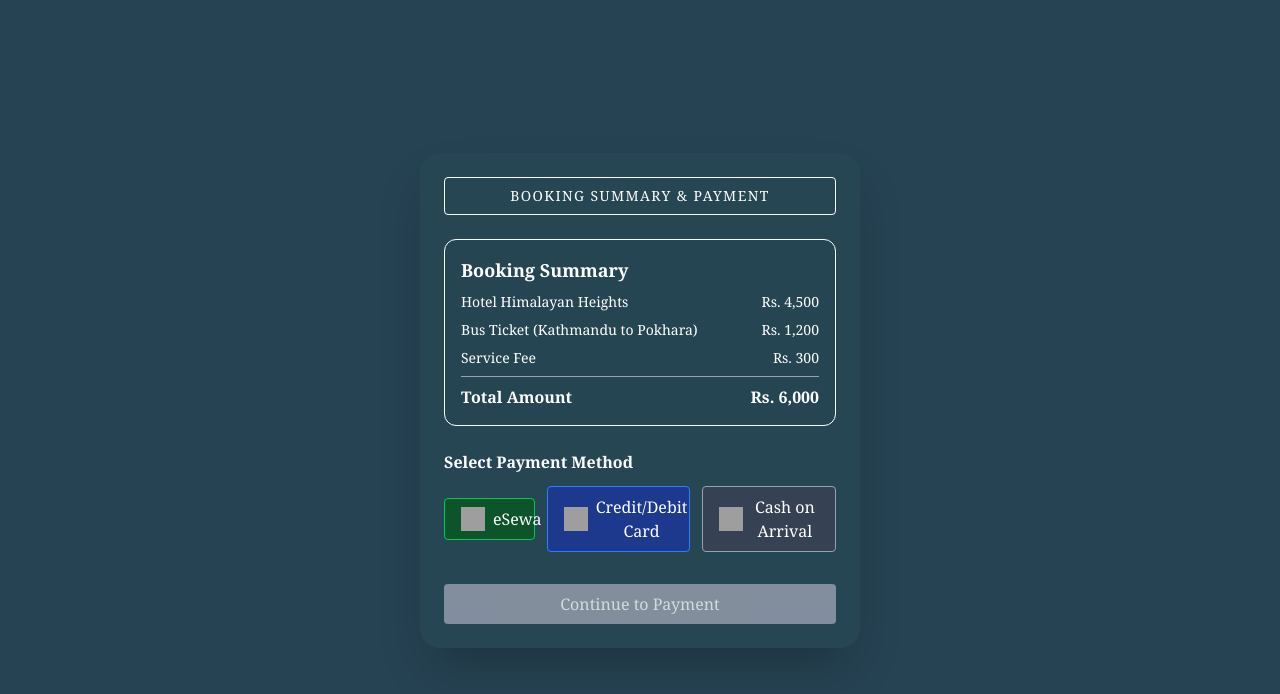
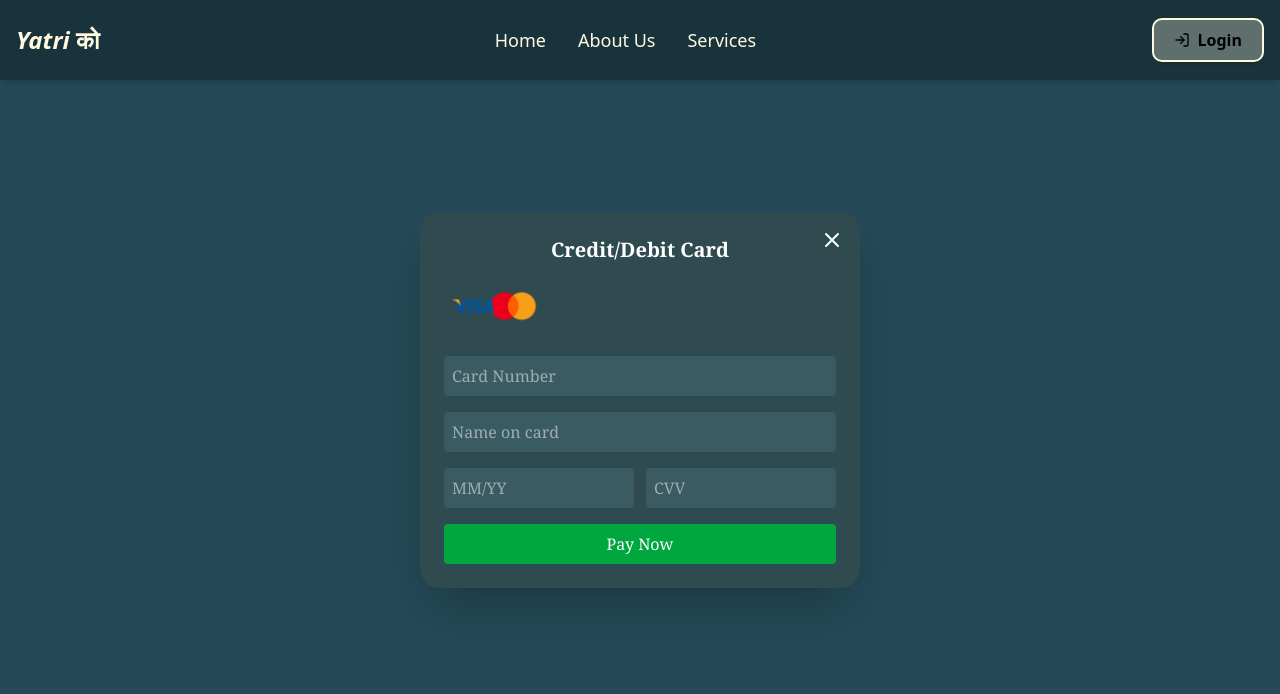
Before and after one commit to yatriKo/yatriKo-core, a Next.js app in the folder client/: page /payment in a window 1280 px wide. Both pictures are taken after a click on the button "Credit/Debit Card". Shown: the top 694 px of the page. Built offline with nearby package versions, Linux system fonts and the light colour scheme; grey boxes are pictures that could not be loaded.

Commit message:
add the payment options and change in icon

```diff
--- a/client/app/payment/page.tsx
+++ b/client/app/payment/page.tsx
@@ -1,79 +1,152 @@
-// payment/PaymentPopup.tsx
 'use client';
 
-import React from 'react';
+import React, { useState } from 'react';
+import { CheckCircle, X,CreditCard, Wallet } from 'lucide-react';
 
-interface PaymentPopupProps {
-  setPaymentPopupActive: (value: boolean) => void;
-  setFinalPopupActive: (value: boolean) => void;
-}
 
-const PaymentPopup: React.FC<PaymentPopupProps> = ({
-  setPaymentPopupActive,
-  setFinalPopupActive,
-}) => {
+
+const PaymentPage: React.FC = () => {
+    const [activeStep, setActiveStep] = useState<'summary' | 'card' | 'cash' | 'success'>('summary');
+    const [paymentMethod, setPaymentMethod] = useState<'Credit/Debit' | 'Cash on Arrival'>('Credit/Debit');
+
+    const handleCardClick = () => {
+      setPaymentMethod('Credit/Debit');
+      setActiveStep('card');
+    };
+    const handleCashClick = () => {
+      setPaymentMethod('Cash on Arrival');
+      setActiveStep('cash');
+    };
+    const handlePaymentSuccess = () => setActiveStep('success');
+    const handleBack = () => setActiveStep('summary');
+
+    const CloseButton = () => (
+      <button onClick={handleBack} className="absolute top-4 right-4 text-white hover:text-gray-300">
+        <X size={24} />
+      </button>
+    );
+
     return (
-    <div className="fixed inset-0 bg-[#264353] z-[3999] flex items-center justify-center">
-      <div className="custom-popup w-[440px] bg-[#264653] rounded-[20px] p-6 text-white text-left shadow-2xl font-serif space-y-6">
+      <div className="min-h-screen bg-[#254957] flex items-center justify-center py-10 font-serif relative">
+        {activeStep === 'summary' && (
+          <div className="w-[440px] bg-[#2F4B50] rounded-[20px] p-6 text-white text-left shadow-2xl space-y-6">
             <h2 className="border border-white text-center w-full px-4 py-2 rounded tracking-widest uppercase text-sm">
               Booking Summary & Payment
             </h2>
 
-        {/* Booking Summary */}
-        <div className="bg-[#264653E5] rounded-[12px] p-4 space-y-2 border border-white">
+            <div className="rounded-[12px] p-4 space-y-2 border border-white">
               <h3 className="text-lg font-semibold">Booking Summary</h3>
               <div className="flex justify-between text-sm">
-            <span>Hotel Himalayan Heights</span>
-            <span>Rs. 4,500</span>
+                <span>Hotel Himalayan Heights</span><span>Rs. 4,500</span>
               </div>
               <div className="flex justify-between text-sm">
-            <span>Bus Ticket (Kathmandu to Pokhara)</span>
-            <span>Rs. 1,200</span>
+                <span>Bus Ticket (Kathmandu to Pokhara)</span><span>Rs. 1,200</span>
               </div>
               <div className="flex justify-between text-sm">
-            <span>Service Fee</span>
-            <span>Rs. 300</span>
+                <span>Service Fee</span><span>Rs. 300</span>
               </div>
               <hr className="border-gray-400" />
               <div className="flex justify-between font-semibold text-base">
-            <span>Total Amount</span>
-            <span>Rs. 6,000</span>
+                <span>Total Amount</span><span>Rs. 6,000</span>
               </div>
             </div>
 
-        {/* Payment Methods */}
             <div className="space-y-3">
-          <h3 className="text-white text-base font-semibold">Select Payment Method</h3>
-          <div className="flex justify-between items-center gap-3">
-            <button className="flex items-center gap-2 px-4 py-2 border border-green-500 rounded bg-green-900 hover:bg-green-800 transition">
-              <img src="/images/esewa.png" alt="eSewa" className="w-6 h-6" />
-              <span>eSewa</span>
+  <h3 className="text-base font-semibold">Select Payment Method</h3>
+  <div className="flex justify-between gap-4">
+    <button
+      onClick={handleCardClick}
+      className="flex flex-col items-center justify-center gap-2 w-1/2 py-4 border border-white rounded-xl text-white hover:bg-[#3b5b63] transition"
+    >
+      <CreditCard size={32} className="text-blue-400" />
+      <span className="text-sm">Credit/Debit Card</span>
     </button>
-            <button className="flex items-center gap-2 px-4 py-2 border border-blue-500 rounded bg-blue-900 hover:bg-blue-800 transition">
-              <img src="/images/card.png" alt="Card" className="w-6 h-6" />
-              <span>Credit/Debit Card</span>
-            </button>
-            <button className="flex items-center gap-2 px-4 py-2 border border-gray-400 rounded bg-gray-700 hover:bg-gray-600 transition">
-              <img src="/images/cash.png" alt="Cash" className="w-6 h-6" />
-              <span>Cash on Arrival</span>
+    <button
+      onClick={handleCashClick}
+      className="flex flex-col items-center justify-center gap-2 w-1/2 py-4 border border-white rounded-xl text-white hover:bg-[#3b5b63] transition"
+    >
+      <Wallet size={32} className="text-white" />
+      <span className="text-sm">Cash on Arrival</span>
     </button>
   </div>
 </div>
 
-        {/* Continue Button */}
-        <button
-          onClick={() => {
-            setPaymentPopupActive(false);
-            setFinalPopupActive(true);
-          }}
-          className="w-full mt-2 bg-gray-400 text-white px-6 py-2 rounded opacity-80 cursor-not-allowed"
-          disabled
-        >
-          Continue to Payment
+          </div>
+        )}
+
+  {activeStep === 'card' && (
+  <div className="w-[440px] bg-[#2F4B50] rounded-[20px] p-6 text-white shadow-2xl space-y-6 relative">
+    <CloseButton />
+    <h2 className="text-center font-bold text-xl">Credit/Debit Card</h2>
+
+    {/* Card logos image */}
+    <div className="flex justify-start">
+      <img src="/images/visa-mastercard.png" alt="Visa and MasterCard" className="w-[100px] h-auto mb-2" />
+    </div>
+
+    <div className="space-y-4">
+      <input type="text" placeholder="Card Number" className="w-full p-2 rounded bg-[#3b5b63] text-white" />
+      <input type="text" placeholder="Name on card" className="w-full p-2 rounded bg-[#3b5b63] text-white" />
+      <div className="flex gap-3">
+        <input type="text" placeholder="MM/YY" className="w-1/2 p-2 rounded bg-[#3b5b63] text-white" />
+        <input type="text" placeholder="CVV" className="w-1/2 p-2 rounded bg-[#3b5b63] text-white" />
+      </div>
+      <button onClick={handlePaymentSuccess} className="w-full bg-green-600 hover:bg-green-500 text-white p-2 rounded">
+        Pay Now
       </button>
     </div>
+  </div>
+)}
+
+
+        {activeStep === 'cash' && (
+          <div className="w-[440px] bg-[#2F4B50] rounded-[20px] p-6 text-white shadow-2xl space-y-6 relative">
+            <CloseButton />
+            <h2 className="text-center font-bold text-xl">Cash on Arrival</h2>
+            <p className="text-sm text-gray-300">Please confirm your booking. You will pay Rs. 6,000 in cash at the time of arrival.</p>
+            <button onClick={handlePaymentSuccess} className="w-full bg-yellow-600 hover:bg-yellow-500 text-white p-2 rounded">
+              Confirm Booking
+            </button>
+          </div>
+        )}
+
+        {activeStep === 'success' && (
+          <div className="bg-[#2F4B50] text-white rounded-2xl shadow-2xl p-8 w-[480px] text-center space-y-6 relative">
+            <CloseButton />
+            <div className="flex justify-center">
+              <CheckCircle size={64} className="text-green-400" />
+            </div>
+            <h2 className="text-2xl font-bold">
+              {paymentMethod === 'Cash on Arrival' ? 'Booking Confirmed!' : 'Payment Successful!'}
+            </h2>
+            <p className="text-gray-300">
+              {paymentMethod === 'Cash on Arrival'
+                ? 'Your booking has been confirmed. Please pay the amount in cash upon arrival.'
+                : 'Your booking has been confirmed. Thank you for your payment.'}
+            </p>
+
+            <div className="bg-[#37595F] rounded-xl p-6 text-left text-sm space-y-2">
+              <div className="flex justify-between">
+                <span className="text-gray-300">Transaction ID:</span>
+                <span className="text-white">TXN78965412</span>
+              </div>
+              <div className="flex justify-between">
+                <span className="text-gray-300">Payment Method:</span>
+                <span className="text-white">{paymentMethod}</span>
+              </div>
+              <div className="flex justify-between">
+                <span className="text-gray-300">Amount {paymentMethod === 'Cash on Arrival' ? 'Due' : 'Paid'}:</span>
+                <span className="text-white">Rs. 6,000</span>
+              </div>
+              <div className="flex justify-between">
+                <span className="text-gray-300">Date & Time:</span>
+                <span className="text-white">06 May 2025, 15:30</span>
+              </div>
+            </div>
+          </div>
+        )}
       </div>
     );
   };
 
-export default PaymentPopup;
+  export default PaymentPage;
```
Also changed, not shown: client/public/images/visa-mastercard.png (added), client/utils/visa-mastercard.png (added). Lines whose indentation alone changed are shown as unchanged.
